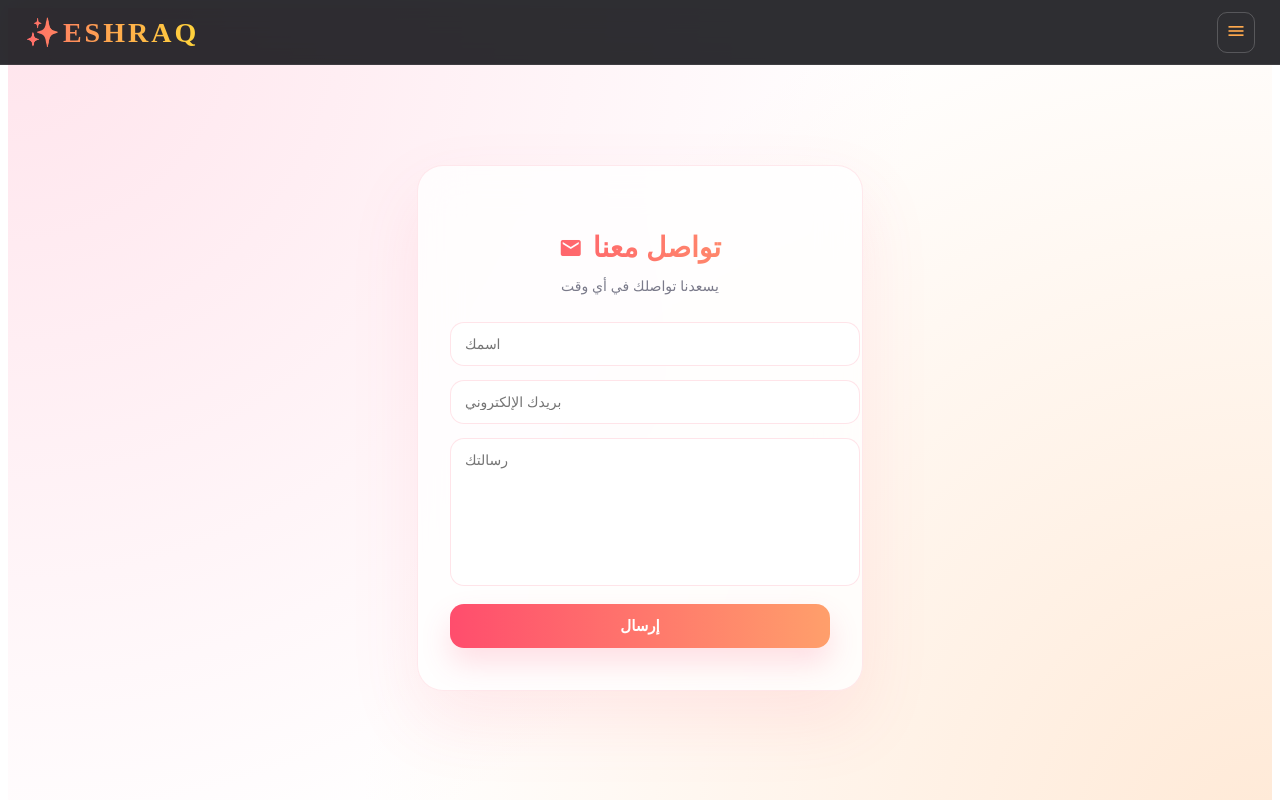
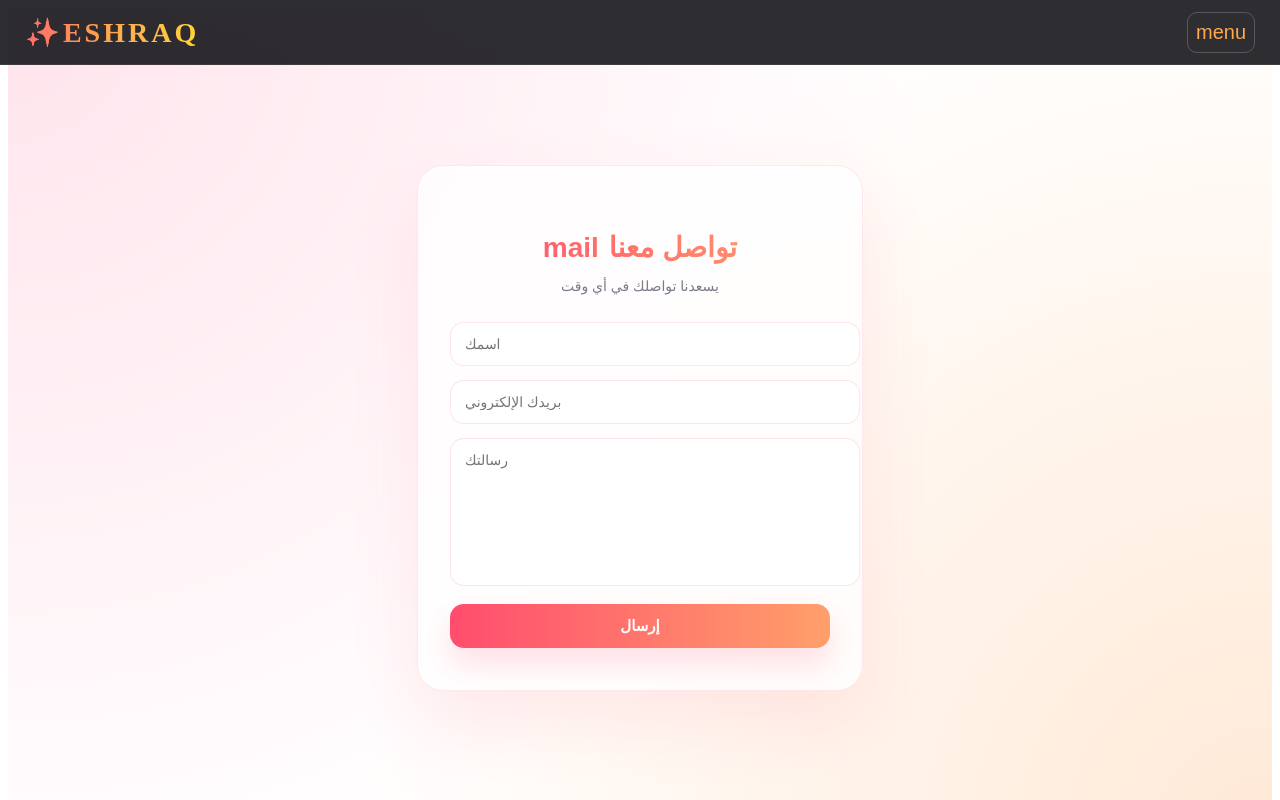
Before and after one commit to shadiaal/ESHRAQ-Frontend, an Angular app: page /contact in a window 1280 px wide. Shown: the top 800 px of the page. Built offline with nearby package versions, Linux system fonts and the light colour scheme.

Commit message:
fix build fonts issue

```diff
--- a/angular.json
+++ b/angular.json
@@ -33,18 +33,37 @@
           },
           "configurations": {
             "production": {
+              //"budgets": [
+              //  {
+              //    "type": "initial",
+              //    "maximumWarning": "500kB",
+              //    "maximumError": "1MB"
+              //  },
+              //  {
+              //    "type": "anyComponentStyle",
+              //    "maximumWarning": "4kB",
+              //    "maximumError": "8kB"
+              //  }
+              //],
               "budgets": [
                 {
                   "type": "initial",
-                  "maximumWarning": "500kB",
-                  "maximumError": "1MB"
-                },
-                {
-                  "type": "anyComponentStyle",
-                  "maximumWarning": "4kB",
-                  "maximumError": "8kB"
+                  "maximumWarning": "5mb",
+                  "maximumError": "10mb"
                 }
               ],
+              //"budgets": [
+              //  {
+              //    "type": "initial",
+              //    "maximumWarning": "2mb",
+              //    "maximumError": "5mb"
+              //  },
+              //  {
+              //    "type": "anyComponentStyle",
+              //    "maximumWarning": "10kB",
+              //    "maximumError": "20kB"
+              //  }
+              //],
               "outputHashing": "all"
             },
             "development": {
--- a/src/app/contact/contact.component.css
+++ b/src/app/contact/contact.component.css
@@ -8,7 +8,8 @@
   background: radial-gradient(circle at top left, #ffe4ec, transparent 60%), radial-gradient(circle at bottom right, #ffe9d6, transparent 60%);
   position: relative;
   overflow: hidden;
-  font-family: 'Poppins', 'Cairo', sans-serif;
+
+  font-family: Arial, sans-serif;
 }
 
 
--- a/src/app/home/home.component.css
+++ b/src/app/home/home.component.css
@@ -1,10 +1,9 @@
 /* ================= GLOBAL ================= */
-@import url('https://fonts.googleapis.com/css2?family=Poppins:wght@300;400;600;700&family=Cairo:wght@400;600;700&display=swap');
-
 html, body {
   margin: 0;
   padding: 0;
-  font-family: 'Cairo', 'Poppins', sans-serif;
+ /* font-family: 'Cairo', 'Poppins', sans-serif;*/
+  font-family: Arial, sans-serif;
   background: linear-gradient(180deg, #fff7fa, #ffffff, #fdfdfd);
   color: #1f1f2e;
 }
--- a/src/app/start/start.component.css
+++ b/src/app/start/start.component.css
@@ -7,7 +7,8 @@
   display: flex;
   height: 100vh;
   direction: rtl;
-  font-family: "Cairo", sans-serif;
+
+  font-family: Arial, sans-serif;
 }
 
 /* ================= LEFT ================= */
--- a/src/index.html
+++ b/src/index.html
@@ -6,7 +6,9 @@
   <base href="/">
   <meta name="viewport" content="width=device-width, initial-scale=1">
   <link rel="icon" type="image/x-icon" href="favicon.ico">
-  <link href="https://fonts.googleapis.com/icon?family=Material+Icons" rel="stylesheet">
+  <!--<link href="https://fonts.googleapis.com/icon?family=Material+Icons" rel="stylesheet">-->
+  <!--<link rel="preconnect" href="https://fonts.googleapis.com">
+  <link rel="preconnect" href="https://fonts.gstatic.com" crossorigin>-->
 </head>
 <body>
   <app-root></app-root>
```
